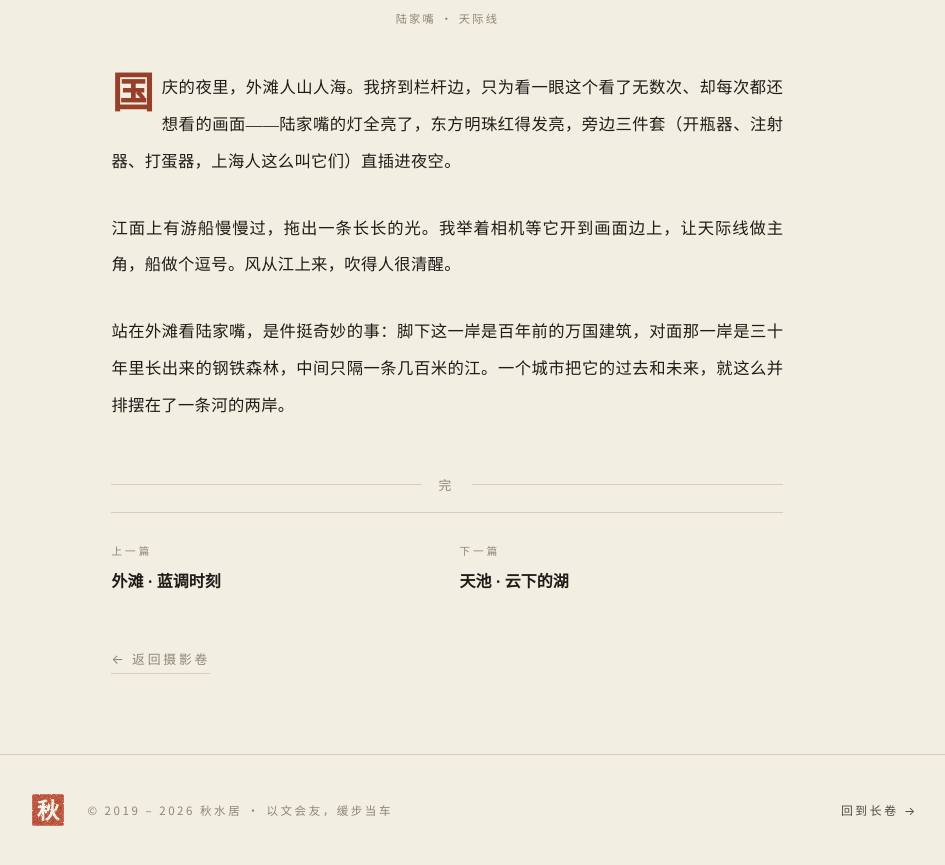
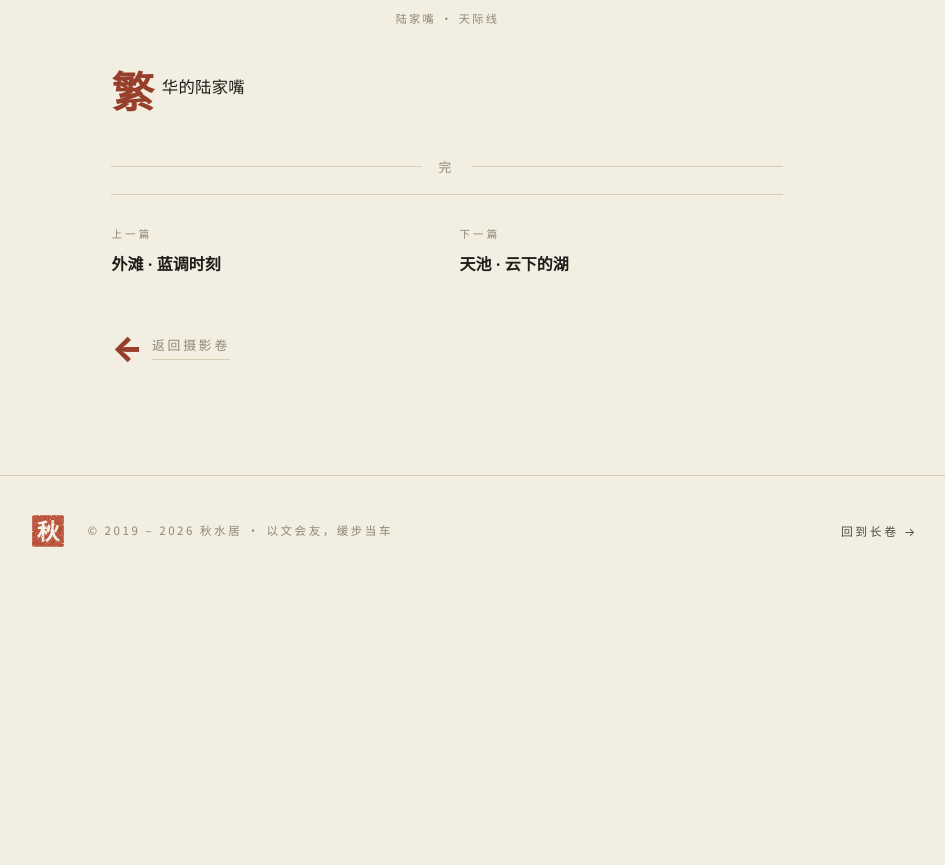
Before and after one commit to cpc1513/qiushuiju, a website: page post/p-lujiazui/index.html in a window 1280 px wide. Shown: the part 803-1668 px from the top of the page, without its empty margins (164-1109 px from the left). After the commit the page ends 1389 px from the top, so only its background shows below. Drawn offline with Linux system fonts and the light colour scheme; a web font is replaced by a local one.

Commit message:
更新 index.html

```diff
--- a/post/p-lujiazui/index.html
+++ b/post/p-lujiazui/index.html
@@ -61,10 +61,8 @@
       <figcaption>陆家嘴 · 天际线</figcaption>
     </figure>
     <div class="reader-body">
-      <p>国庆的夜里，外滩人山人海。我挤到栏杆边，只为看一眼这个看了无数次、却每次都还想看的画面——陆家嘴的灯全亮了，东方明珠红得发亮，旁边三件套（开瓶器、注射器、打蛋器，上海人这么叫它们）直插进夜空。</p>
-      <p>江面上有游船慢慢过，拖出一条长长的光。我举着相机等它开到画面边上，让天际线做主角，船做个逗号。风从江上来，吹得人很清醒。</p>
-      <p>站在外滩看陆家嘴，是件挺奇妙的事：脚下这一岸是百年前的万国建筑，对面那一岸是三十年里长出来的钢铁森林，中间只隔一条几百米的江。一个城市把它的过去和未来，就这么并排摆在了一条河的两岸。</p>
-    </div>
+      <p>繁华的陆家嘴</p>
+    <div>
     <div class="reader-fin">完</div>
     <nav class="reader-pn">
       <a href="../p-bund/"><span class="pn-label">上一篇</span><span class="pn-title">外滩 · 蓝调时刻</span></a>
```
